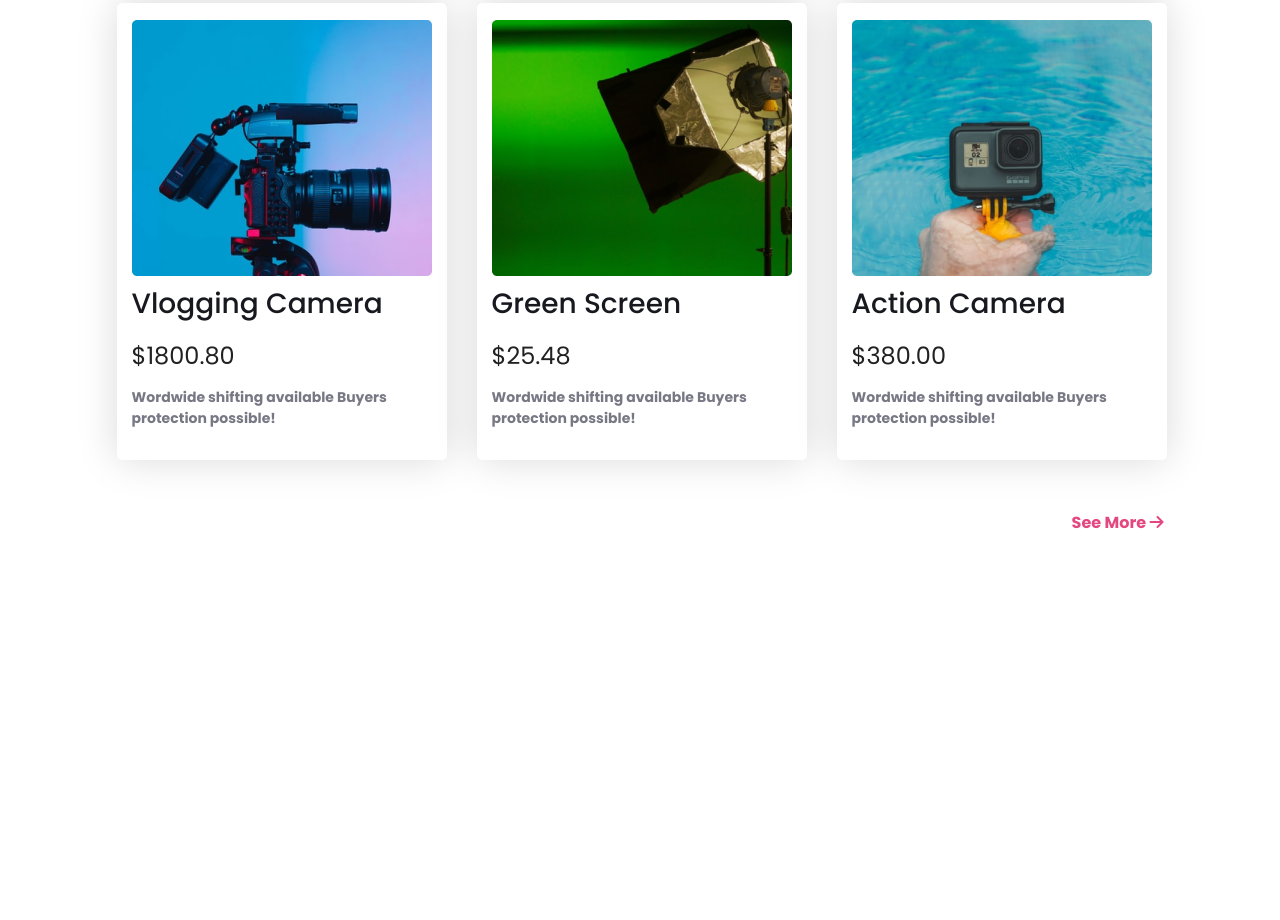
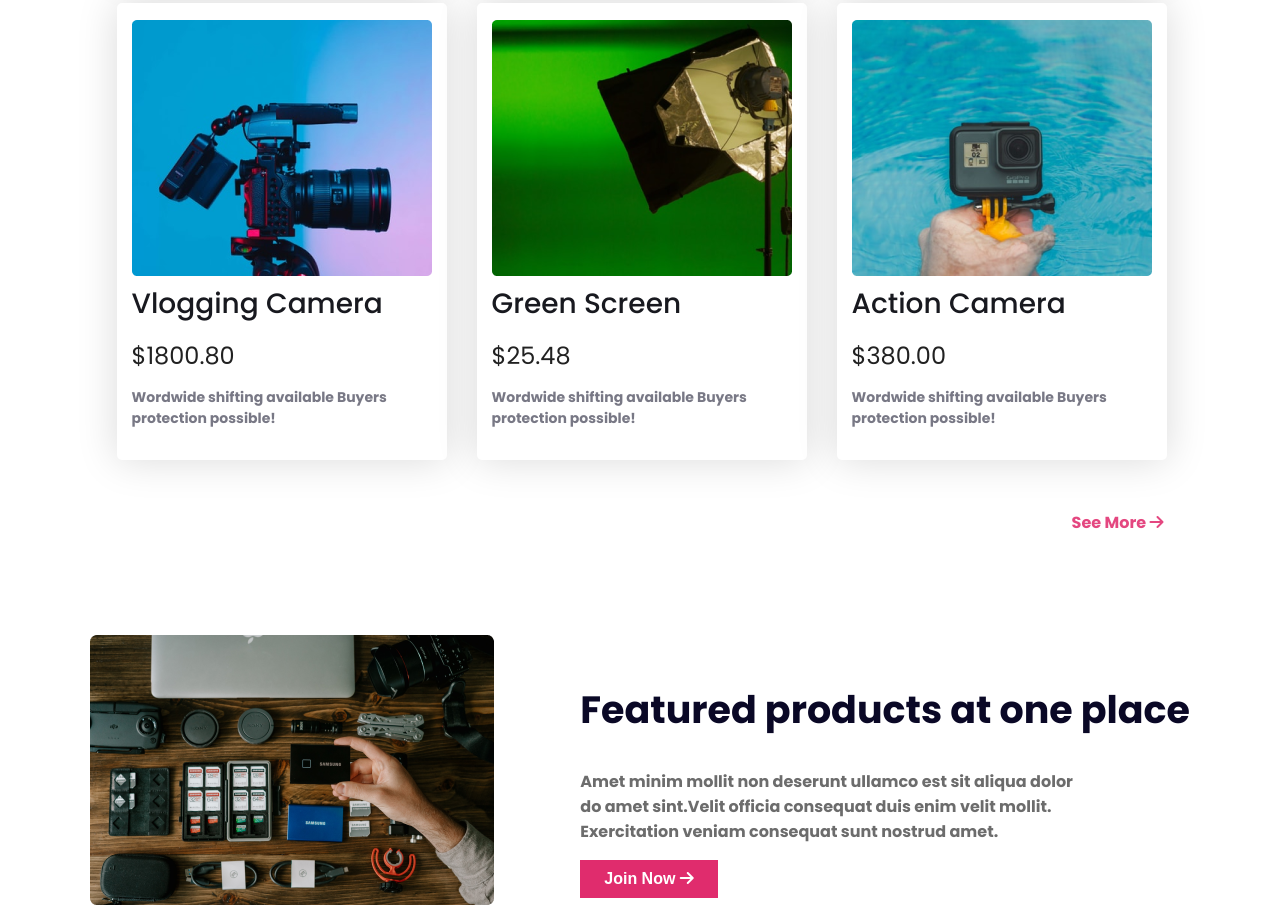
Before and after one commit to AbdurRahman1054/Gear, a plain HTML site: page index.html in a window 1280 px wide. Shown: the part 1950-2870 px from the top of the page. Before the commit the page ends 2585 px from the top, so only its background shows below. Drawn offline with Linux system fonts and the light colour scheme.

Commit message:
featured section done

```diff
--- a/index.html
+++ b/index.html
@@ -129,18 +129,22 @@
       <div class="see-more-parent ">
         <a class="see-more" href="">See More <i class="fa-solid fa-arrow-right"></i></a>
       </div>
+    </section>
+    <!-- end collection part -->
 
-
-
-
-
-
-      <!-- <button class="btn-2">See More <i class="fa-solid fa-arrow-right"></i></button> -->
-      <!-- <div class="see-more-parent">
-        <a class="see-more" href="">See More <i class="fa-solid fa-arrow-right"></i> </a>
-      </div> -->
-
+    <!-- start featured section -->
+    <section class="featured">
+      <div class="featured-img">
+        <img class="featured-img-inner" src="./images/gear.png" alt="">
+      </div>
+      <div class="featured-container">
+        <h1 class="featured-title">Featured products at one place</h1>
+        <p class="featured-description">Amet minim mollit non deserunt ullamco est sit aliqua dolor <br> do amet
+          sint.Velit officia consequat duis enim velit mollit. <br> Exercitation veniam consequat sunt nostrud amet.</p>
+        <button class="btn-third">Join Now <i class="fa-solid fa-arrow-right"></i></button>
+      </div>
     </section>
+    <!-- end featured section -->
   </main>
   <footer></footer>
 </body>
--- a/style.css
+++ b/style.css
@@ -158,9 +158,37 @@ body {
   font-weight: 700;
   /* border: 2px solid red; */
 }
-
-#rahman {
-  grid-row-span: ;
+/* start featurd section */
+.featured {
+  /* border: 2px solid black; */
+  display: flex;
+  max-width: 1100px;
+  height: auto;
+  margin: 0 auto;
+  justify-content: space-between;
+  align-items: center;
+}
+.featured-img-inner {
+  max-width: 404px;
+  height: auto;
+}
+.featured-title {
+  font-size: 2.375rem;
+  font-weight: 700;
+  color: rgb(10, 8, 38);
+}
+.featured-description {
+  font-size: 1rem;
+  font-weight: 700;
+  color: rgb(108, 108, 108);
+}
+.btn-third {
+  padding: 10px 24px 10px 24px;
+  background: rgb(224, 44, 109);
+  color: rgb(255, 255, 255);
+  border: none;
+  font-size: 1rem;
+  font-weight: 700;
 }
 
 /* responsive for mobile */
@@ -239,4 +267,15 @@ body {
     font-weight: 400;
     color: rgb(120, 120, 133);
   }
+  .featured {
+    flex-direction: column-reverse;
+  }
+  .featured-img-inner {
+    width: 100%;
+    height: auto;
+  }
+  .featured-container {
+    text-align: center;
+    margin-bottom: 30px;
+  }
 }
```
